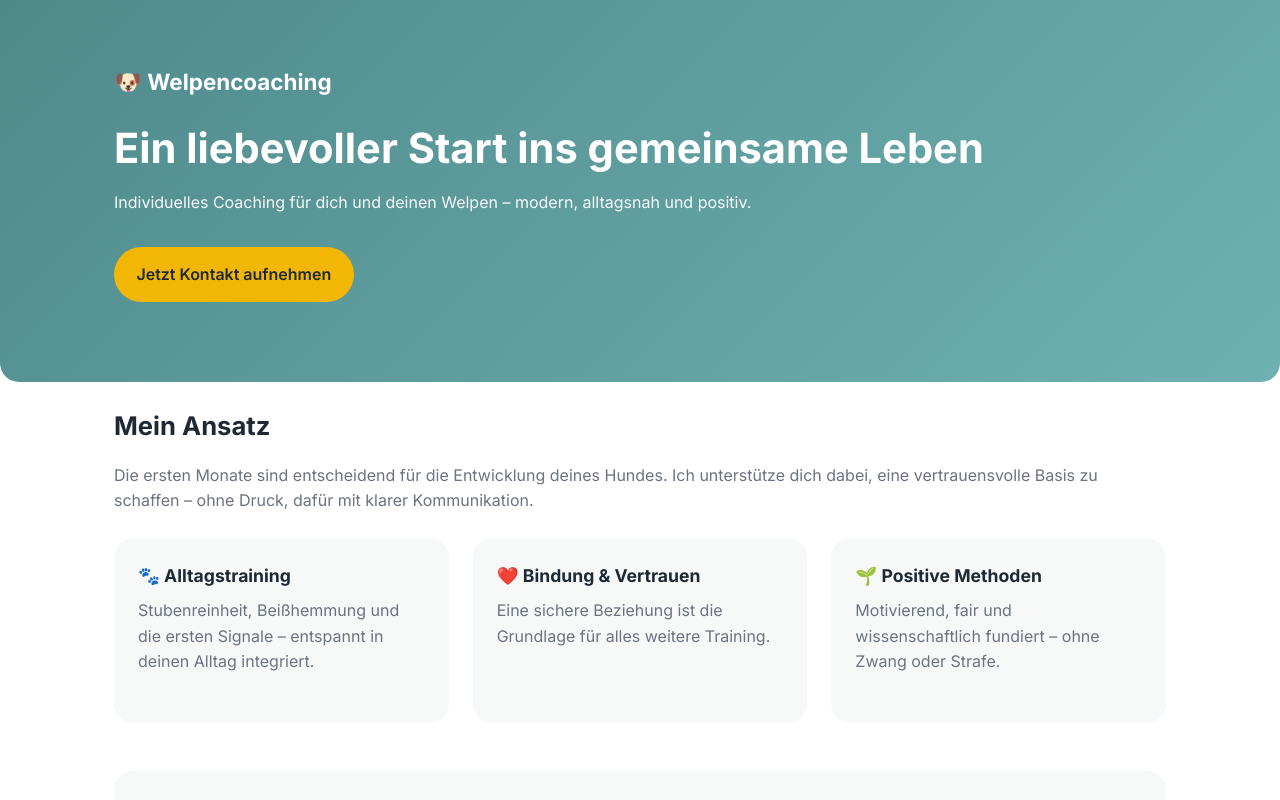
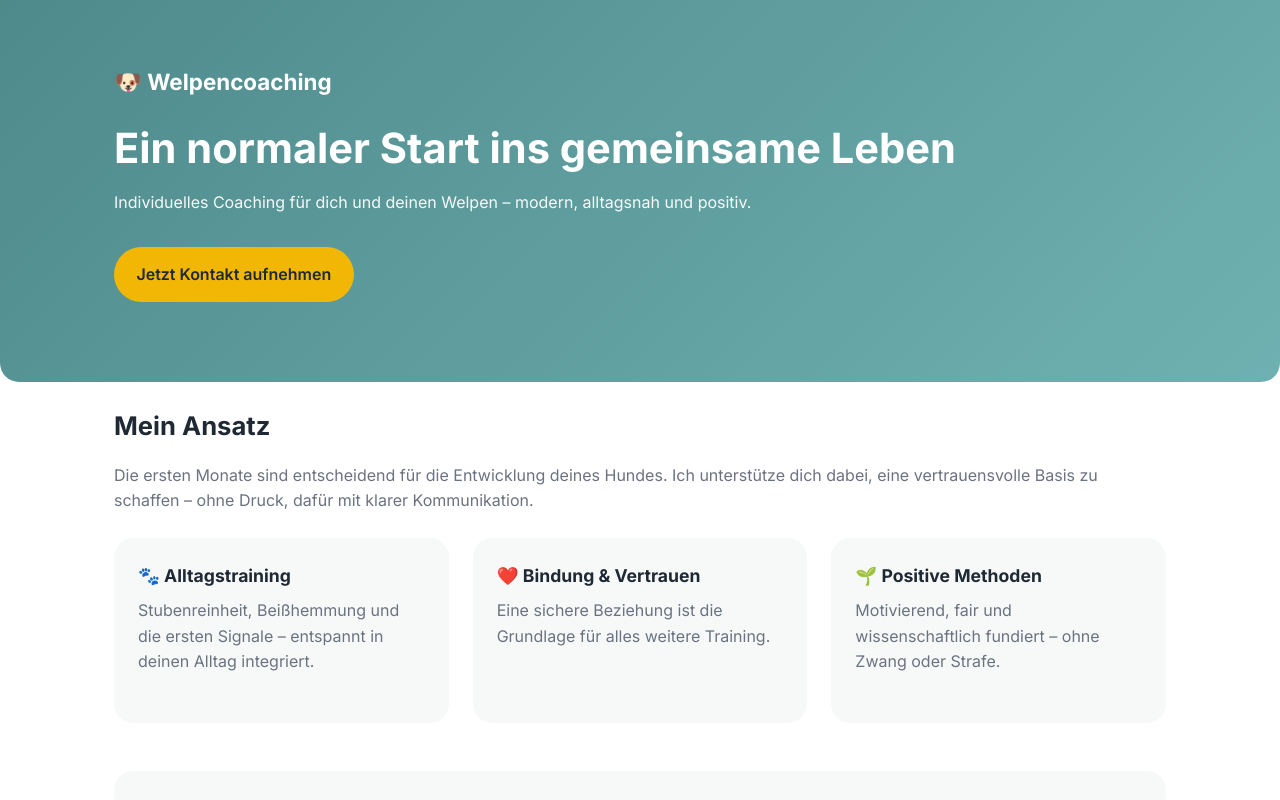
Before and after one commit to Timflw/hunde2, a plain HTML site: page index.html in a window 1280 px wide. Shown: the top 800 px of the page. Drawn offline with Linux system fonts and the light colour scheme.

Commit message:
Change header text from 'Ein liebevoller' to 'Ein normaler'

```diff
--- a/index.html
+++ b/index.html
@@ -159,7 +159,7 @@
   <header>
     <div class="container hero">
       <div class="logo">🐶 Welpencoaching</div>
-      <h1>Ein liebevoller Start ins gemeinsame Leben</h1>
+      <h1>Ein normaler Start ins gemeinsame Leben</h1>
       <p>Individuelles Coaching für dich und deinen Welpen – modern, alltagsnah und positiv.</p>
       <a href="https://docs.google.com/forms/d/e/1FAIpQLSdvJRu5x6bD_6swhzpije5WjFykdC8gq7uexoveM3eT9q60eg/viewform?usp=dialog" target="_blank" class="button">Jetzt Kontakt aufnehmen</a>
     </div>
```
